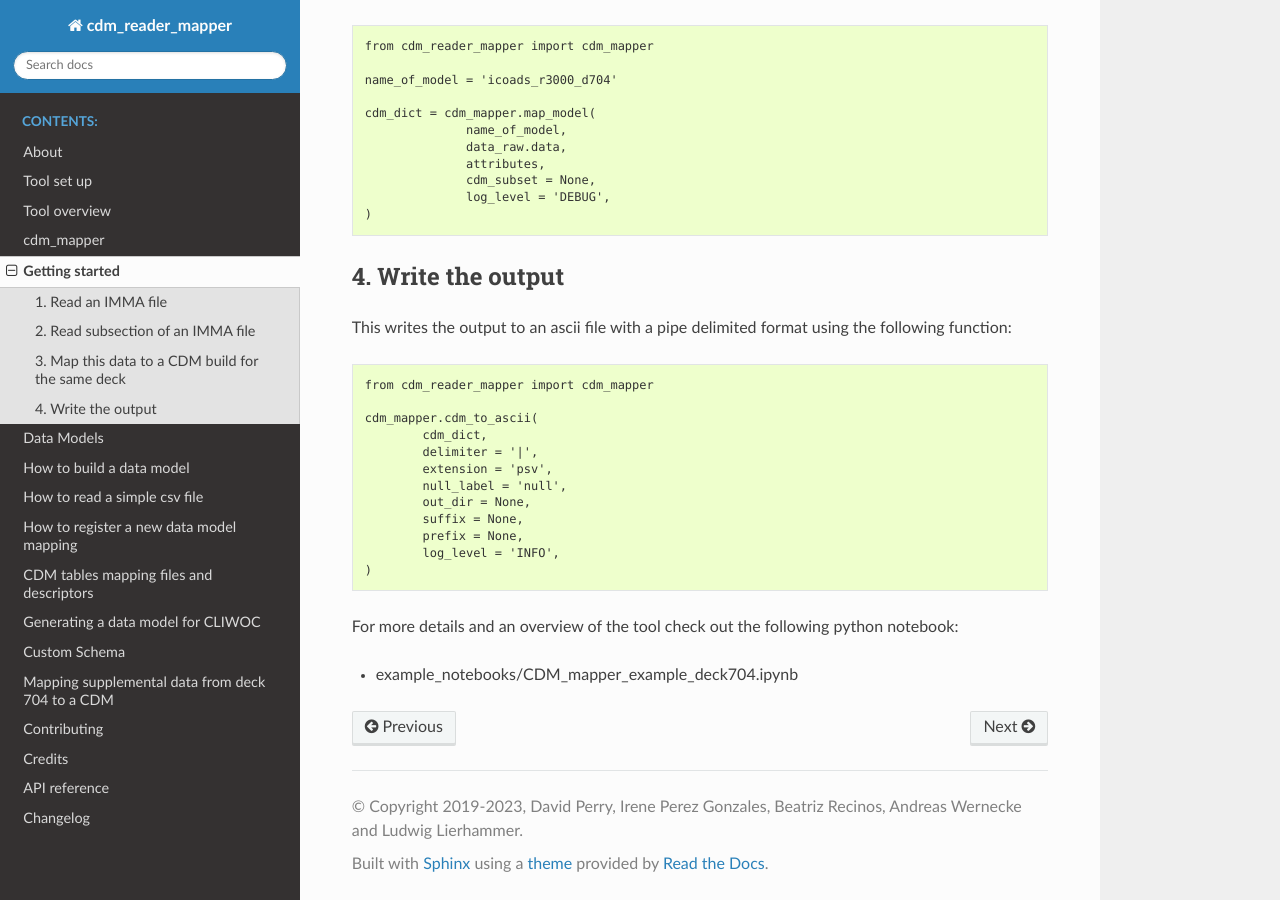
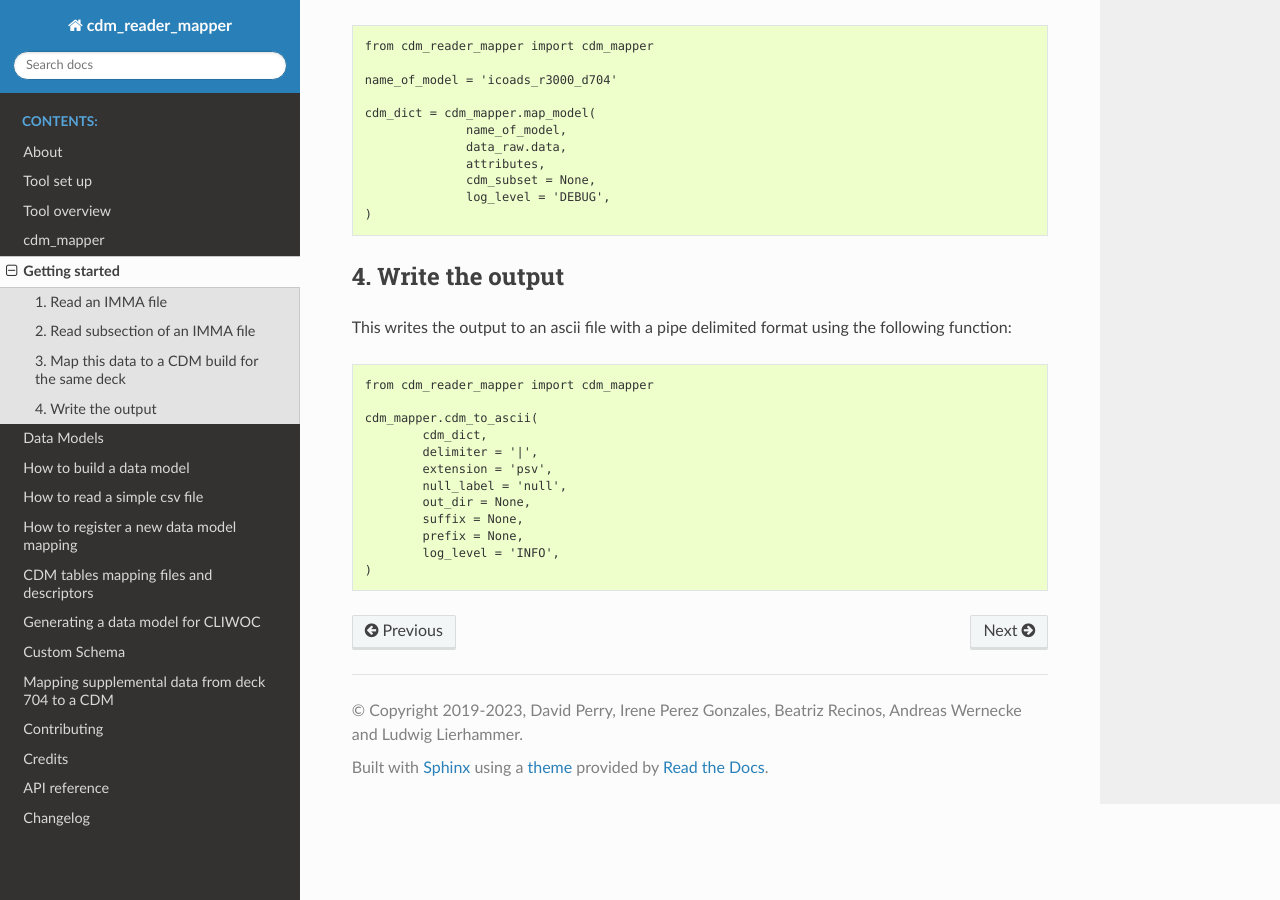
Before and after one commit to glamod/cdm_reader_mapper, a Sphinx documentation site: the page built from docs/getting-started.rst, in a window 1280 px wide and 900 px high, scrolled down 820 px. Built offline with Sphinx 7.4.7 and the Read the Docs theme 2.0.0, drawn with Linux system fonts in a browser that asks for light colours; the version number could not be read and is left out.

Commit message:
delete example

```diff
--- a/docs/getting-started.rst
+++ b/docs/getting-started.rst
@@ -75,7 +75,3 @@ This writes the output to an ascii file with a pipe delimited format using the f
             prefix = None,
             log_level = 'INFO',
     )
-
-For more details and an overview of the tool check out the following python notebook:
-
-- example_notebooks/CDM_mapper_example_deck704.ipynb
```
